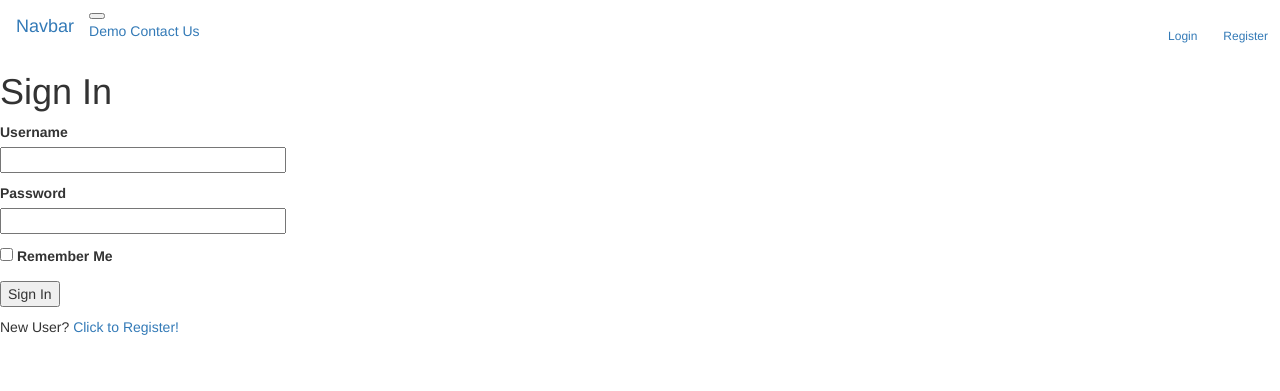
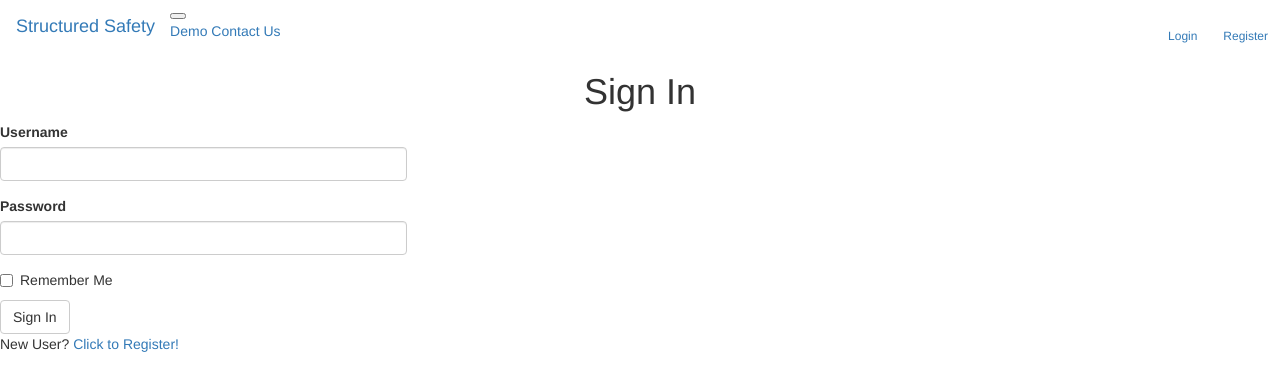
Before and after one commit to TJBrunson/StructuredSafety, a Flask app: page /login in a window 1280 px wide. Shown: the top 391 px of the page. Run offline with Flask 2, Linux system fonts and the light colour scheme; some libraries are stand-ins or nearby versions.

Commit message:
many updates

```diff
--- /dev/null
+++ b/app/static/css/main.css
@@ -0,0 +1,7 @@
+.masthead {
+    min-height: 500px;
+    background-image: url('../img/header-image.png');
+    background-size: cover;
+    background-position: center;
+    background-repeat: no-repeat;
+  }
--- a/app/templates/base.html
+++ b/app/templates/base.html
@@ -1,4 +1,9 @@
 {% extends 'bootstrap/base.html' %}
+
+{% block head %}
+{{super()}}
+<link rel="stylesheet" href="static/css/main.css">
+{% endblock %}
 
 {% block title %}
     {% if title %}{{ title }} - Structured Safety{% else %}Welcome to Structured Safety{% endif %}
@@ -6,7 +11,7 @@
 
 {% block navbar%}
     <nav class="navbar navbar-expand-md navbar-dark bg-dark">
-        <a class="navbar-brand" href="{{ url_for('index') }}">Navbar</a>
+        <a class="navbar-brand" href="{{ url_for('index') }}">Structured Safety</a>
         <button class="navbar-toggler" type="button" data-toggle="collapse" data-target="#navbarNavAltMarkup" aria-controls="navbarNavAltMarkup" aria-expanded="false" aria-label="Toggle navigation">
             <span class="navbar-toggler-icon"></span>
         </button>
@@ -18,7 +23,7 @@
             <span class="navbar-nav navbar-right">
                 {% if current_user.is_anonymous %}
                 <a class="btn btn-sm btn-outline-primary mr-sm-2" href="{{ url_for('login') }}">Login</a>
-                <a class="btn btn-sm btn-outline-secondary my-2 my-sm-0" href="{{ url_for('register') }}"> Register</a>
+                <a class="btn btn-sm btn-outline-secondary mr-sm-2" href="{{ url_for('register') }}"> Register</a>
                 {% else %}
                 <a class="btn btn-sm btn-outline-secondary mr-sm-2"
                     href="{{ url_for('user', username=current_user.username) }}">Profile</a>
--- a/app/templates/login.html
+++ b/app/templates/login.html
@@ -1,28 +1,13 @@
 {% extends "base.html" %}
+{% import 'bootstrap/wtf.html' as wtf %}
 
 {% block app_content %}
 
-<h1>Sign In</h1>
-<form action="" method="post" novalidate>
-    {{form.hidden_tag()}}
-    <p>
-        {{form.username.label}}<br>
-        {{form.username(size=32)}} <br>
-        {% for error in form.username.errors %}
-        <span style="color: red;">[{{ error }}]</span>
-        {% endfor %}
-    </p>
-    <p>
-        {{form.password.label}} <br>
-        {{form.password(size=32)}} <br>
-        {% for error in form.password.errors %}
-        <span style="color: red;">[{{ error }}]</span>
-        {% endfor %}
-
-    </p>
-    <p>{{form.remember_me()}} {{form.remember_me.label}}</p>
-    <p>{{form.submit()}}</p>
-</form>
-<p>New User? <a href="{{ url_for('register') }}">Click to Register!</a></p>
-
+<h1 class="text-center">Sign In</h1>
+    <div class="row justify-content-center align-items-center">
+        <div class="col-sm-12 col-md-4">
+            {{ wtf.quick_form(form) }}
+            <p>New User? <a href="{{ url_for('register') }}">Click to Register!</a></p>
+        </div>
+    </div>
 {% endblock %}
--- a/app/templates/register.html
+++ b/app/templates/register.html
@@ -2,9 +2,9 @@
 {% import 'bootstrap/wtf.html' as wtf %}
 
 {% block app_content %}
-    <h1>Register</h1>
-    <div class="row">
-        <div class="col-sm-4">
+    <h1 class="text-center">Register</h1>
+    <div class="row justify-content-center align-items-center">
+        <div class="col-sm-12 col-md-4">
             {{ wtf.quick_form(form) }}
         </div>
     </div>
```
Also changed, not shown: app/templates/index.html (+18 -1 lines), app/static/img/header-image.png (added), app/static/img/iron-latice.jpg (added), static/css/main.css (added). Lines whose indentation alone changed are shown as unchanged.
